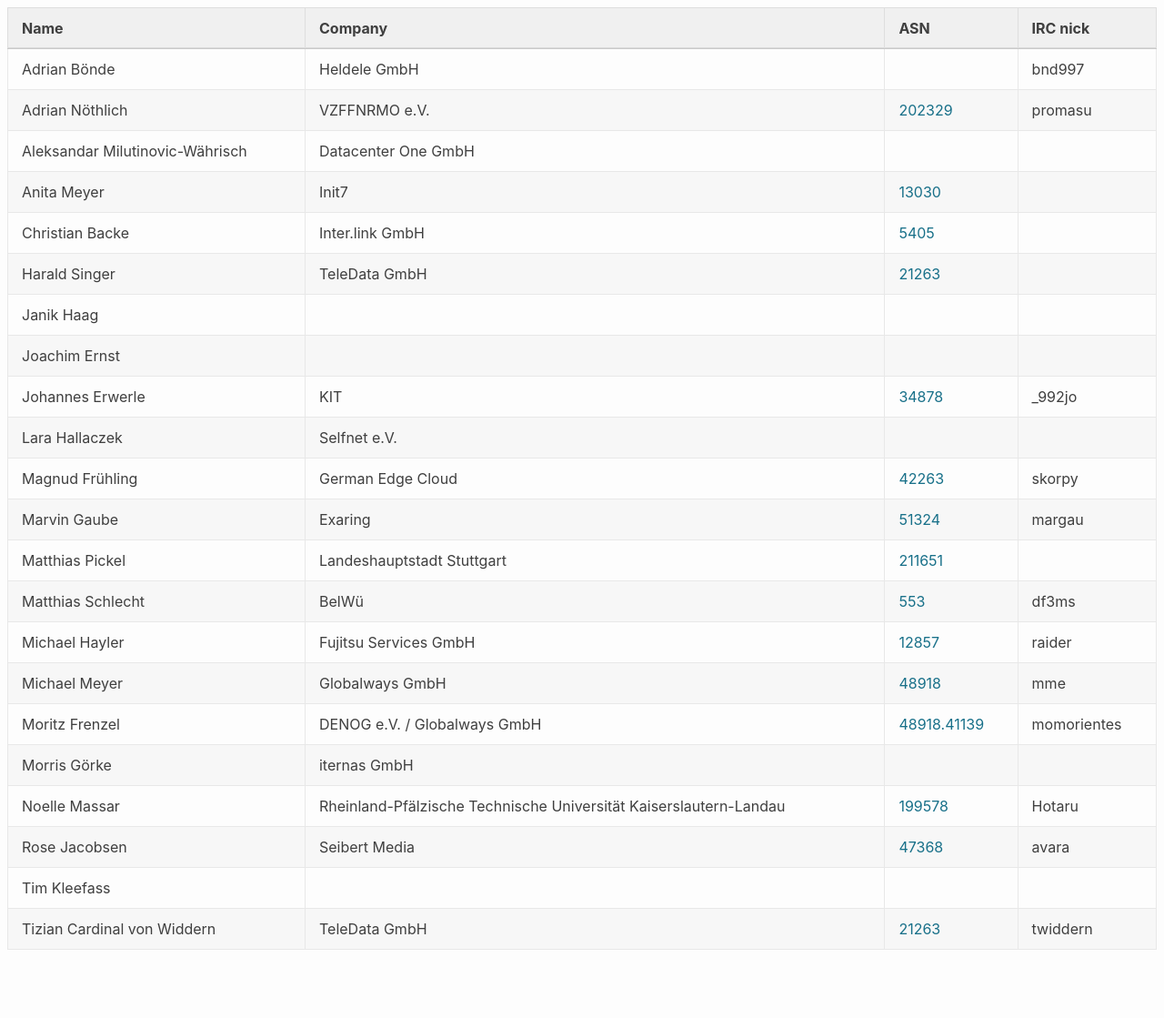
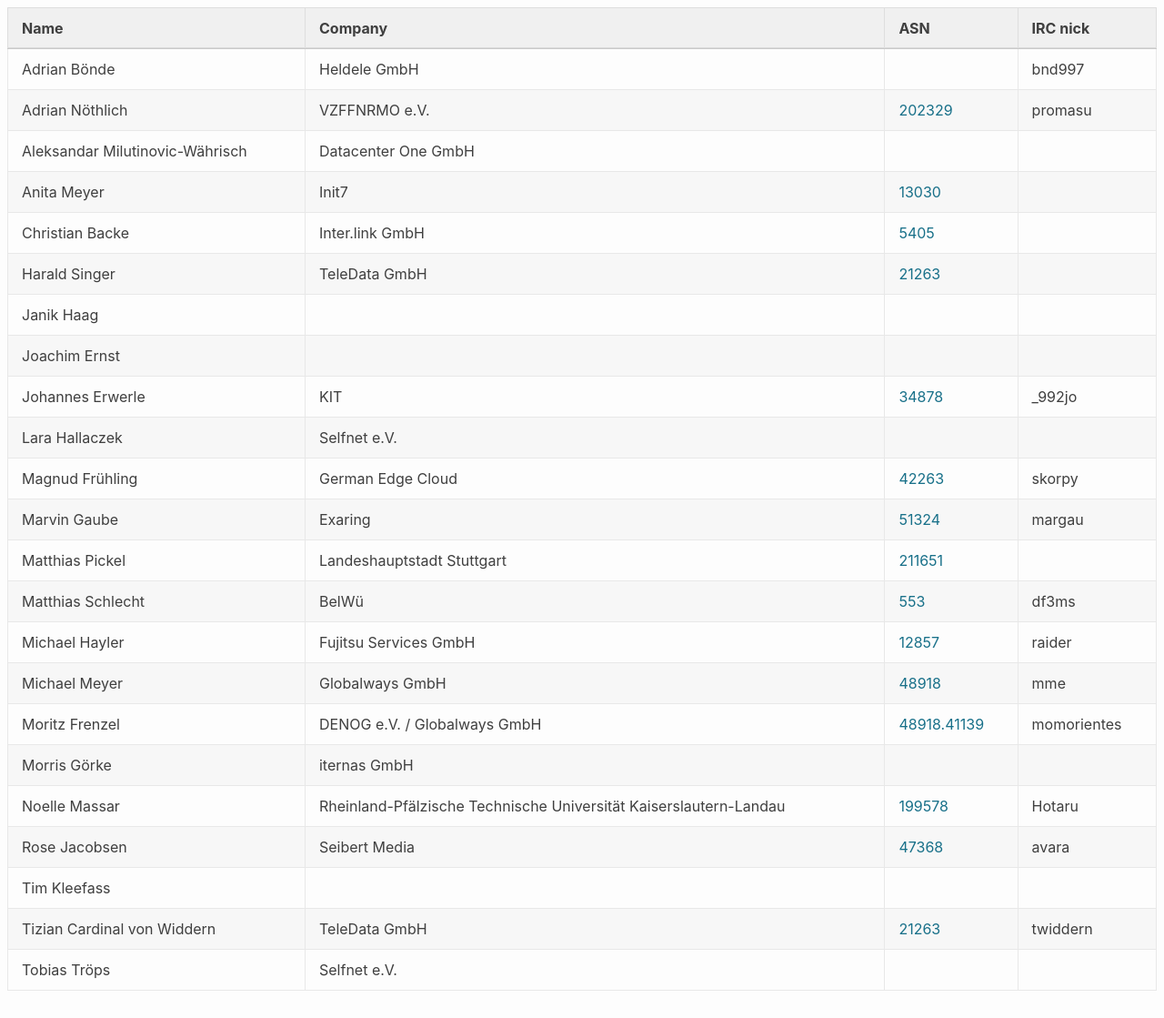
Before and after one commit to denog/pretix-attendeelist, a Jekyll site: the page built from meetup2023_03/index.markdown, in a window 1280 px wide and 1119 px high. Shown: the whole window at 91% size. Built offline with Jekyll 4.4.1, drawn with Linux system fonts in a browser that asks for light colours.

Commit message:
Latest data: Fri Apr  7 22:47:48 UTC 2023

```diff
--- a/_data/attendees_denog_meetup_2023_03.json
+++ b/_data/attendees_denog_meetup_2023_03.json
@@ -130,5 +130,11 @@
     "company": "TeleData GmbH",
     "irc": "twiddern",
     "asn": "21263"
+  },
+  {
+    "name": "Tobias Tröps",
+    "company": "Selfnet e.V.",
+    "irc": null,
+    "asn": null
   }
 ]
```
